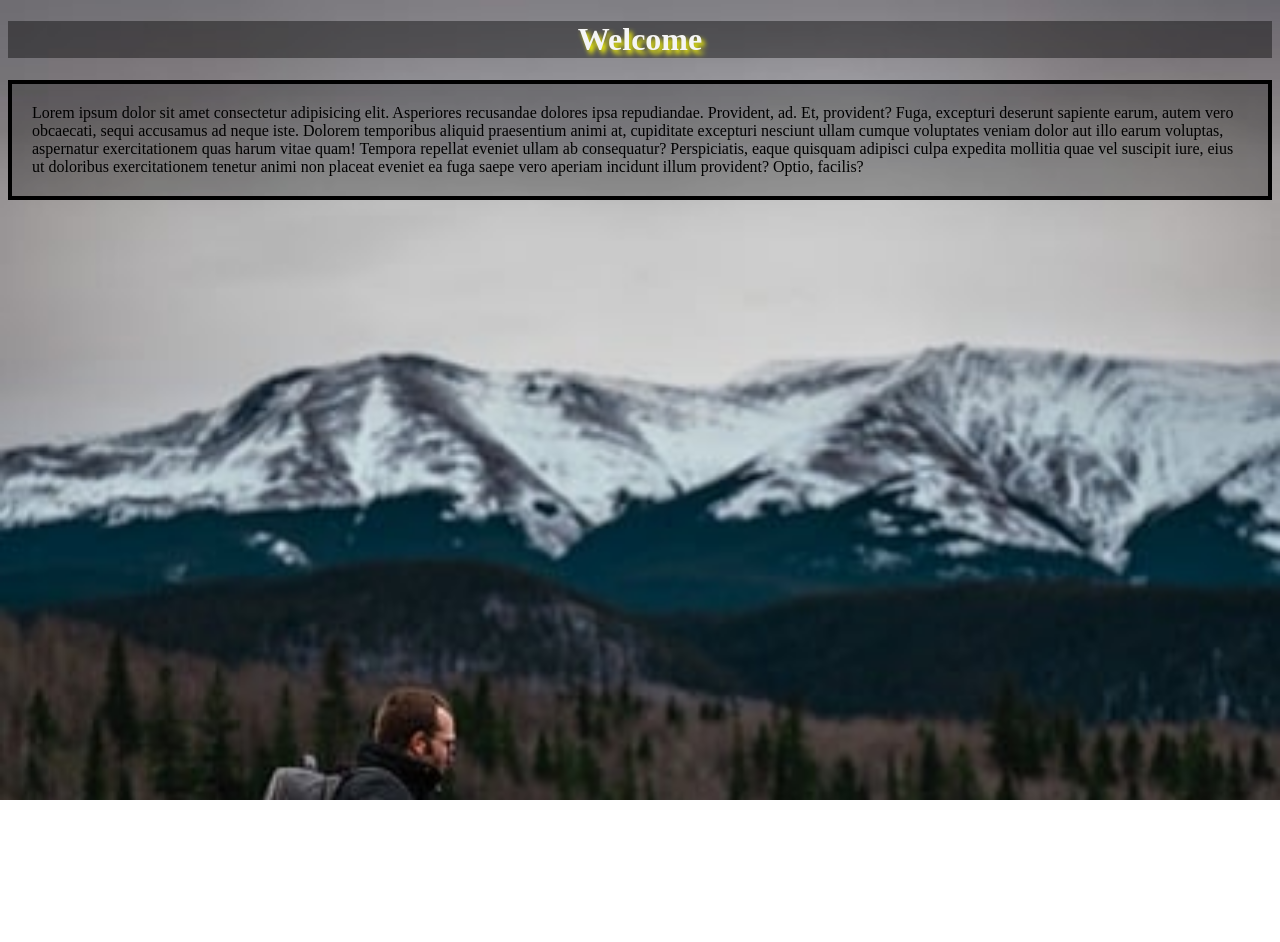
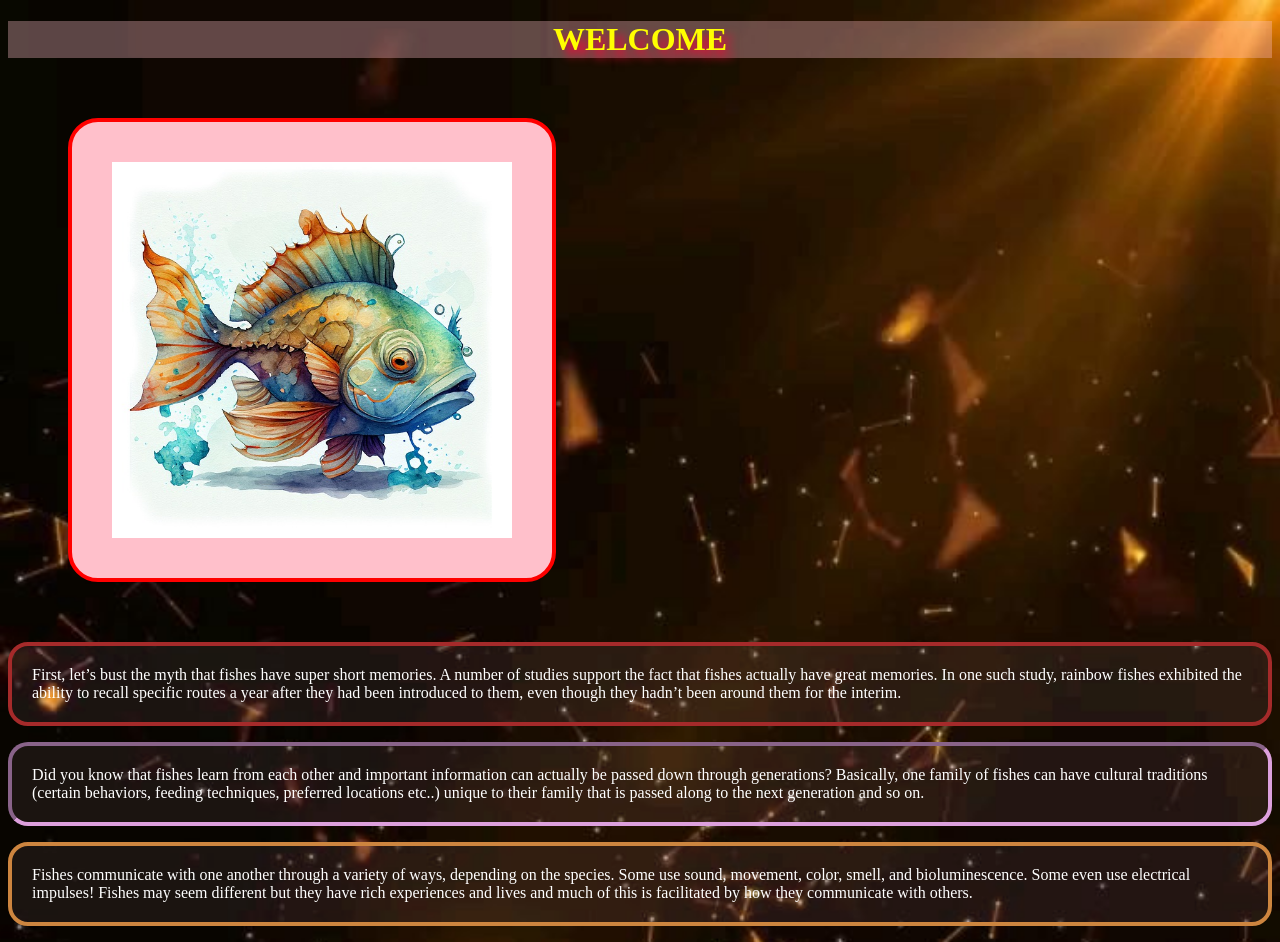
Before and after one commit to NawaleMahesh23/learning_html_with_css, a plain HTML site: page background_image.html in a window 1280 px wide. Before the commit the page ends 800 px from the top, so only its background shows below. Drawn offline with Linux system fonts and the light colour scheme.

Commit message:
change for background image

```diff
--- a/background_image.html
+++ b/background_image.html
@@ -7,11 +7,17 @@
     <link rel="stylesheet" href="/css/backgroundimage.css">
 </head>
 <body>
-    <h1 class="text">Welcome</h1>
+   <h1 class="text">WELCOME</h1>
+    <img class="image"src="/images/Fish.jpg  "hight="300px" width="400px">
     <p class="text1">
-        Lorem ipsum dolor sit amet consectetur adipisicing elit. Asperiores recusandae dolores ipsa repudiandae. Provident, ad. Et, provident? Fuga, excepturi deserunt sapiente earum, autem vero obcaecati, sequi accusamus ad neque iste.
-        Dolorem temporibus aliquid praesentium animi at, cupiditate excepturi nesciunt ullam cumque voluptates veniam dolor aut illo earum voluptas, aspernatur exercitationem quas harum vitae quam! Tempora repellat eveniet ullam ab consequatur?
-        Perspiciatis, eaque quisquam adipisci culpa expedita mollitia quae vel suscipit iure, eius ut doloribus exercitationem tenetur animi non placeat eveniet ea fuga saepe vero aperiam incidunt illum provident? Optio, facilis?
+        First, let’s bust the myth that fishes have super short memories. A number of studies support the fact that fishes actually have great memories. In one such study, rainbow fishes exhibited the ability to recall specific routes a year after they had been introduced to them, even though they hadn’t been around them for the interim.
+    </p>
+    <p class="text2">
+       Did you know that fishes learn from each other and important information can actually be passed down through generations? Basically, one family of fishes can have cultural traditions (certain behaviors, feeding techniques, preferred locations etc..) unique to their family that is passed along to the next generation and so on.
+    </p>
+    <p class="text3">
+     Fishes communicate with one another through a variety of ways, depending on the species. Some use sound, movement, color, smell, and bioluminescence. Some even use electrical impulses! Fishes may seem different but they have rich experiences and lives and much of this is facilitated by how they communicate with others.
+
     </p>
 
 
--- a/css/backgroundimage.css
+++ b/css/backgroundimage.css
@@ -1,18 +1,51 @@
 body{
-    background-image: url("/images/maountain.jpg");
+    background-image: url("/images/bg\ image.jpeg");
     background-repeat: no-repeat;
     background-size: cover;
 
 }
+.image{
+    display:block;
+    margin-left :auto;
+    margin-right:auto;
+     padding: 40px;
+    border: 4px solid red;
+    margin: 60px;
+    border-radius: 30px;
+    background-color: pink;
+
+
+}
 .text{
-    color:whitesmoke;
+
+    color:yellow;
     text-align: center;
-    text-shadow: 3px 4px 5px yellow;
-    background-color:#00000069;
+    text-shadow: 8px 7px 10px #ff0036;
+    background-color:#ffc0cb57;
+
 }
 .text1{
-    border: 4px solid black;
+    color:white;
+    border: 4px solid brown;
     padding: 20px;
-    background-color: #00000042;
+    background-color:#ffc0cb14;
+    border-radius: 20px;
+
 
 }
+.text2{
+    color:white;
+    padding: 20px;
+    border: 4px inset plum;
+    background-color:#ffc0cb14;
+    border-radius: 20px;
+
+
+}
+.text3{
+    color:white;
+    padding: 20px;
+    border:4px solid peru;
+    background-color: #ffc0cb14;
+    border-radius: 20px;
+}
```
Also changed, not shown: box_format.html (deleted), images/bg image.jpeg (added).
